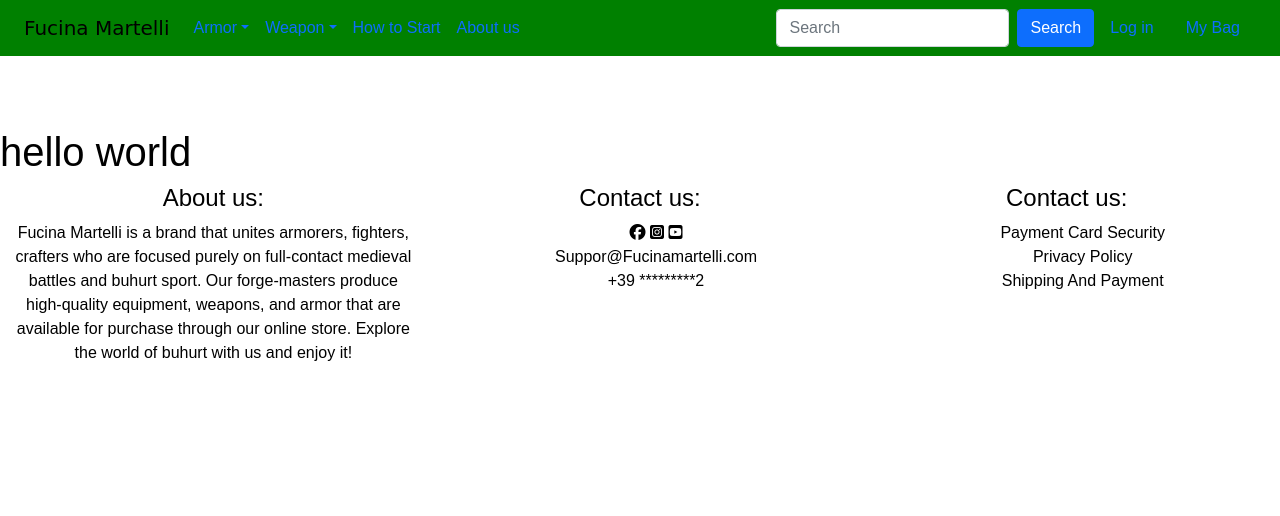
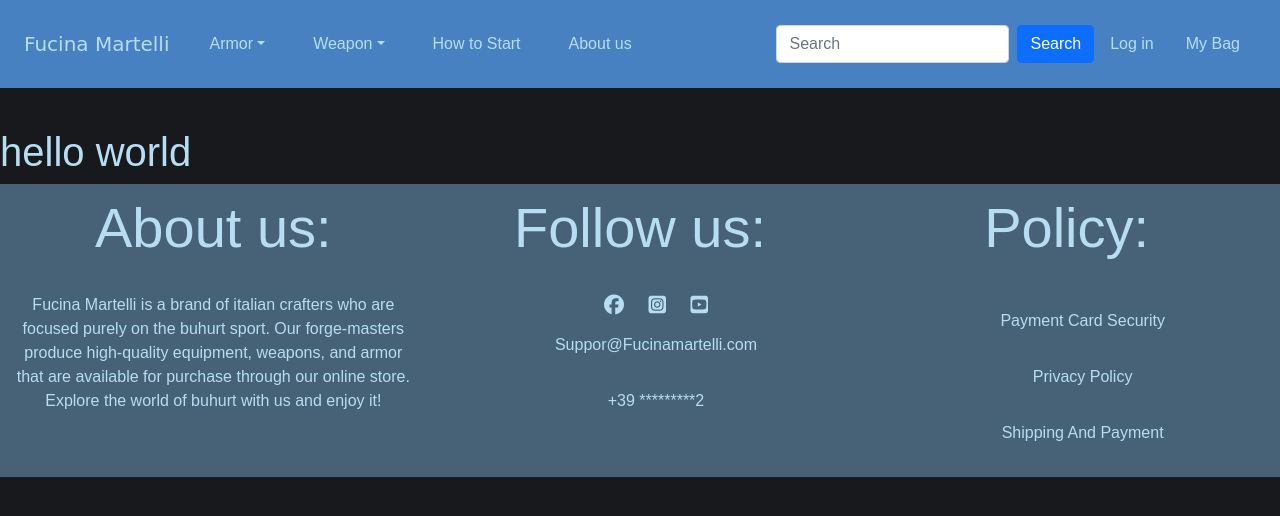
Before and after one commit to Code-Institute-Submissions/latorreandrea-fucina_martelli_MayResub, a Django app: page / in a window 1280 px wide. Shown: the top 516 px of the page. Run offline with Django 3.2, Linux system fonts and the light colour scheme; some libraries are stand-ins or nearby versions; some web fonts are replaced.

Commit message:
styled footer and nav bar

```diff
--- a/static/css/style.css
+++ b/static/css/style.css
@@ -12,13 +12,29 @@
     position: absolute;
     top: 8em;
     font-family: 'Signika Negative', sans-serif;
-    color: black;
+    color: #B6DDF2;
+    background-color: #17191C;
+}
+
+/* from Bulma */
+.icon {
+    align-items: center;
+    display: inline-flex;
+    justify-content: center;
+    height: 1.5rem;
+    width: 1.5rem;
 }
 
 a,
+li,
+span,
+.nav-link {
+    text-decoration: none;
+    color: #B6DDF2;
+}
+
 li {
-    text-decoration: none;
-    color: black;
+    padding: 1em 1rem;
 }
 
 ul {
@@ -31,7 +47,8 @@
 
 /* ---------- nav bar */
 .bg-nav {
-    background-color: green;
+    background-color: #4881C1;
+
 }
 
 .navbar-brand {
@@ -40,10 +57,30 @@
 
 .navbar {
     font-family: 'Signika Negative', sans-serif;
+    color: #17191C;
 }
 
 /* ----------- footer */
 
+footer {
+    background-color: #476276;
+    width: 100%;
+    text-align: center;
+    padding-top: 10px;
+}
+
+h4.footer {
+    padding-bottom: 1.5rem;
+}
+
+
 .li-social {
     display: inline;
+    padding: 0 10px;
 }
+
+
+
+/*------------Media Queries--------*/
+
+@media (max-width: 991px) {}
--- a/templates/base.html
+++ b/templates/base.html
@@ -123,36 +123,35 @@
     {% block content %}
     {% endblock %}
 
-
+    <footer>
         <div class="container-fluid d-flex text-center">
             <div class="row">
-            <div class="col">
-                <h4>
+                <div class="col-sm-4">
+                    <h4 class="display-4 footer">
                         About us:
                     </h4>
                     <p>
-                    Fucina Martelli is a brand that unites armorers, fighters, crafters who are focused purely on
-                    full-contact medieval battles and buhurt sport.
-                    Our forge-masters produce high-quality equipment, weapons, and armor that are available for purchase
-                    through our online store.
+                        Fucina Martelli is a brand of italian crafters who are focused purely on the buhurt sport.
+                        Our forge-masters produce high-quality equipment, weapons, and armor that are available for
+                        purchase through our online store.
                         Explore the world of buhurt with us and enjoy it!
                     </p>
                 </div>
-            <div class="col">
-                <h4>
-                    Contact us:
+                <div class="col-sm-4">
+                    <h4 class="display-4 footer">
+                        Follow us:
                     </h4>
                     <ul>
-                    <li class="li-social"><a href=""><i class="fab fa-facebook"></i></a></li>
-                    <li class="li-social"><a href=""><i class=" fab fa-instagram-square"></i></a></li>
-                    <li class="li-social"><a href=""><i class=" fab fa-youtube-square"></i></a></li>
+                        <li class="li-social"><a href=""><i class="fab fa-facebook fa-lg"></i></a></li>
+                        <li class="li-social"><a href=""><i class=" fab fa-instagram-square fa-lg"></i></a></li>
+                        <li class="li-social"><a href=""><i class=" fab fa-youtube-square fa-lg"></i></a></li>
                         <li>Suppor@Fucinamartelli.com</li>
                         <li>+39 *********2</li>
                     </ul>
                 </div>
-            <div class="col">
-                <h4>
-                    Contact us:
+                <div class="col-sm-4">
+                    <h4 class="display-4 footer">
+                        Policy:
                     </h4>
                     <ul>
                         <li><a href="">Payment Card Security</a></li>
@@ -162,6 +161,7 @@
                 </div>
             </div>
         </div>
+    </footer>
 
 
     {% block postloadjs %}
```
Lines whose indentation alone changed are shown as unchanged.
